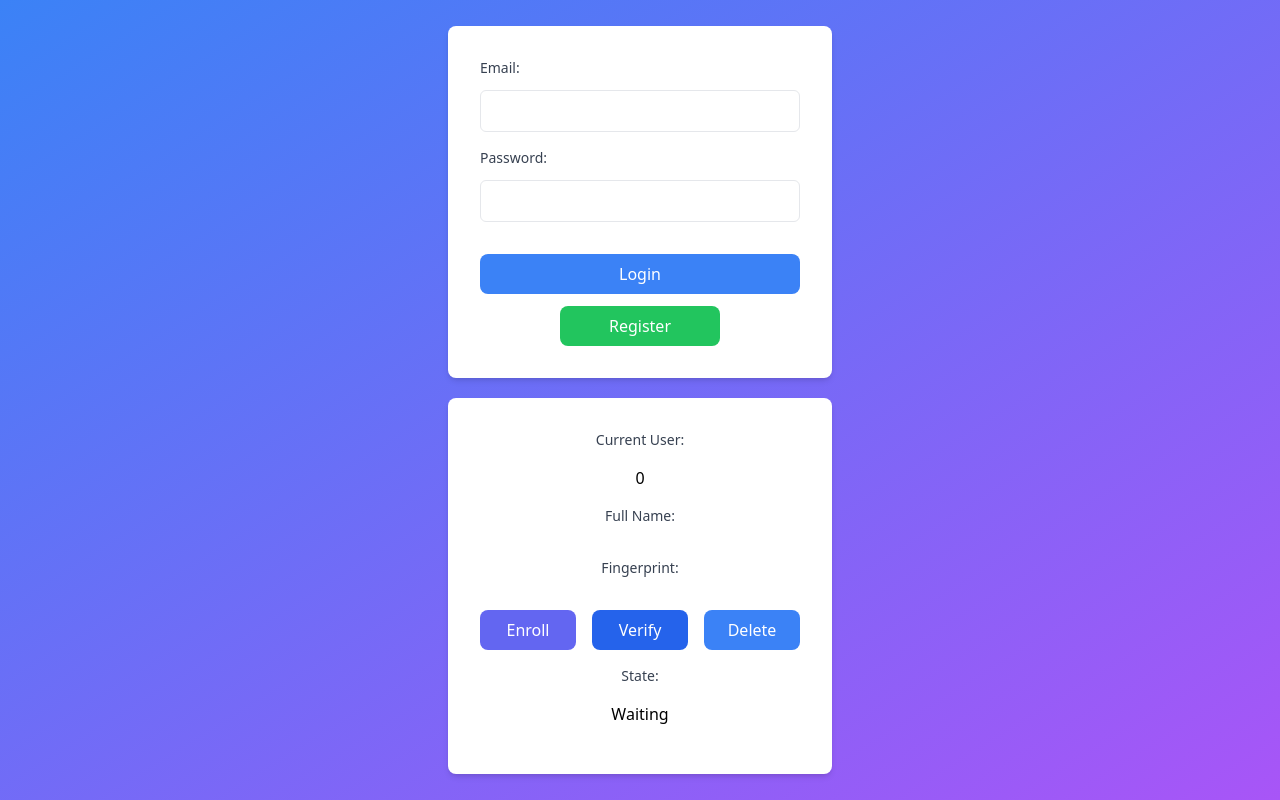
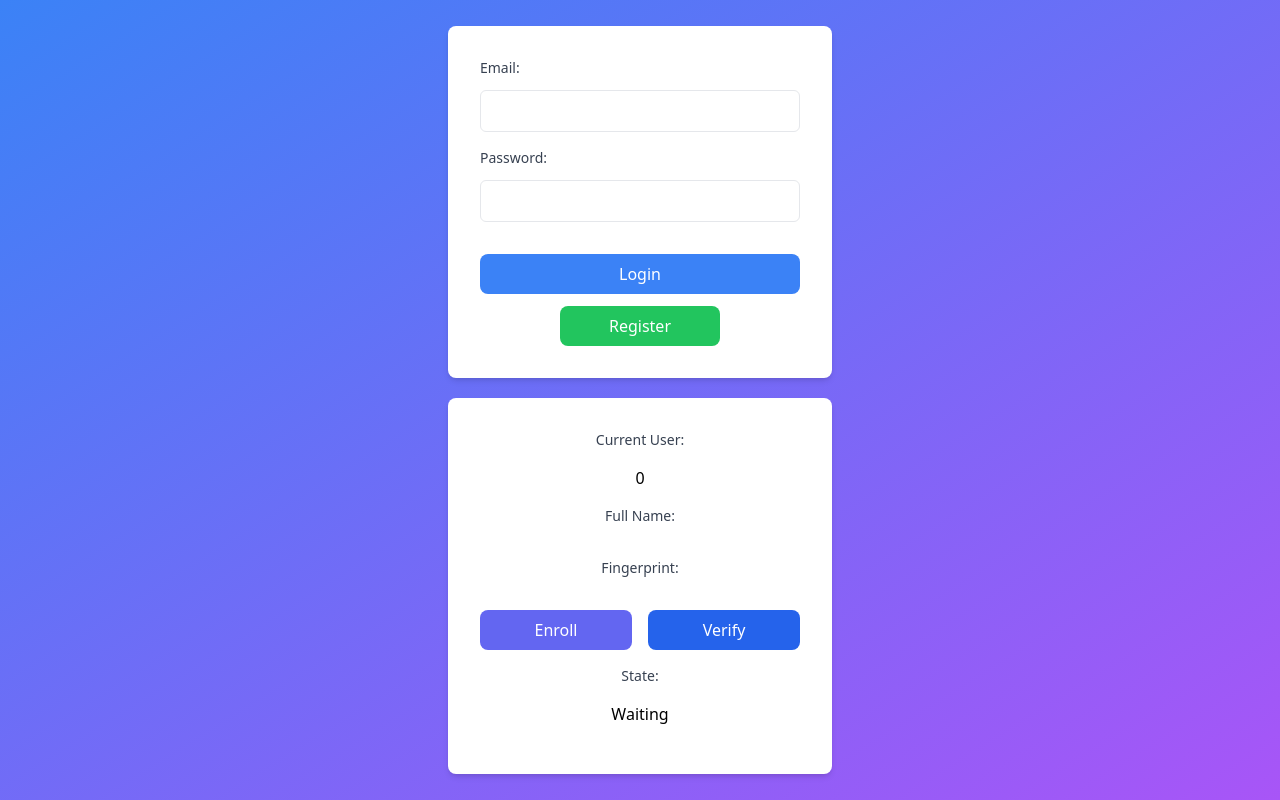
Before and after one commit to mujugen/BbArduinoWebApp, a Next.js app: page / in a window 1280 px wide. Built offline with nearby package versions, Linux system fonts and the light colour scheme; no server answers.

Commit message:
working fingerprint verification

```diff
--- a/pages/api/arduino/deleteAPI.js
+++ /dev/null
@@ -1,18 +0,0 @@
-import axios from "axios";
-
-export default async function handler(req, res) {
-  try {
-    const url = `http://${process.env.ARDUINO_IP}:80/api/deleteAPI`;
-
-    const response = await axios.get(url);
-
-    const data = response.data;
-    console.log(data);
-    res
-      .status(200)
-      .json({ message: "Successfully fetched data from Arduino", data: data });
-  } catch (error) {
-    console.error("Error fetching data from Arduino:", error);
-    res.status(500).json({ error: "Failed to fetch data from Arduino" });
-  }
-}
--- a/pages/api/arduino/verifyAPI.js
+++ b/pages/api/arduino/verifyAPI.js
@@ -31,7 +31,7 @@ export default async function handler(req, res) {
     console.log(data);
 
     res.status(200).json({
-      data: "Successfully fetched data from Arduino",
+      data: data,
     });
   } catch (error) {
     console.error("Error fetching data from Arduino:", error);
--- a/pages/index.js
+++ b/pages/index.js
@@ -7,7 +7,10 @@ export default function Home() {
   const [userFingerprint, setuserFingerprint] = useState("");
   const [arduinoState, setarduinoState] = useState("Waiting");
 
-  const socket = new WebSocket(`ws://${process.env.ARDUINO_IP}:81/`);
+  function createWebSocket() {
+    const socket = new WebSocket(
+      `ws://${process.env.NEXT_PUBLIC_ARDUINO_IP}:81/`
+    );
 
     socket.addEventListener("open", (event) => {
       console.log("Connected to WS server");
@@ -17,8 +20,10 @@ export default function Home() {
       console.log("Message from server: ", event.data);
       setarduinoState(event.data);
     });
+  }
 
   async function enrollRequest() {
+    createWebSocket();
     const emailInput = document.getElementById("email");
     const email = emailInput.value;
 
@@ -48,9 +53,11 @@ export default function Home() {
     }
   }
   async function verifyRequest() {
+    createWebSocket();
     const emailInput = document.getElementById("email");
     const email = emailInput.value;
 
+    setarduinoState("Sending request");
     console.log("verifyRequest");
     if (currentUserId == 0) {
       alert("Log in first");
@@ -71,26 +78,8 @@ export default function Home() {
         throw new Error("Something went wrong");
       }
       const data = await response.json();
-      console.log(data);
-    } catch (error) {
-      console.error("Error fetching data:", error);
-    }
-  }
-  async function deleteRequest() {
-    console.log("deleteRequest");
-    if (currentUserId == 0) {
-      alert("Log in first");
-      return;
-    }
-    try {
-      const response = await fetch(
-        "http://localhost:3000/api/arduino/deleteAPI"
-      );
-      if (!response.ok) {
-        throw new Error("Something went wrong");
-      }
-      const data = await response.json();
-      console.log(data);
+      console.log(data.data);
+      setarduinoState(data.data);
     } catch (error) {
       console.error("Error fetching data:", error);
     }
@@ -124,6 +113,8 @@ export default function Home() {
       const data = await response.json();
       console.log(data);
       setcurrentUserId(data.response.id);
+      setuserFullname(`${data.response.first_name} ${data.response.last_name}`);
+      setuserFingerprint(data.response.fingerprint);
     } catch (error) {
       console.error("Error fetching data:", error);
     }
@@ -351,12 +342,12 @@ export default function Home() {
             >
               Fingerprint:
             </label>
-            <div id="userId" className="mt-1 p-2 w-full">
+            <div id="userId" className="mt-1 p-2 w-full overflow-hidden">
               {userFingerprint}
             </div>
           </div>
         </div>
-        <div className="grid grid-cols-3 gap-4">
+        <div className="grid grid-cols-2 gap-4">
           <button
             className="bg-indigo-500 hover:bg-blue-600 focus:outline-none focus:ring focus:ring-blue-200 text-white rounded-lg p-2 transition-transform transform hover:scale-105"
             onClick={enrollRequest}
@@ -368,12 +359,6 @@ export default function Home() {
             onClick={verifyRequest}
           >
             Verify
-          </button>
-          <button
-            className="bg-blue-500 hover:bg-blue-400 focus:outline-none focus:ring focus:ring-blue-200 text-white rounded-lg p-2 transition-transform transform hover:scale-105"
-            onClick={deleteRequest}
-          >
-            Delete
           </button>
         </div>
         <div className="flex flex-col justify-items-center text-center">
```
Lines whose indentation alone changed are shown as unchanged.
